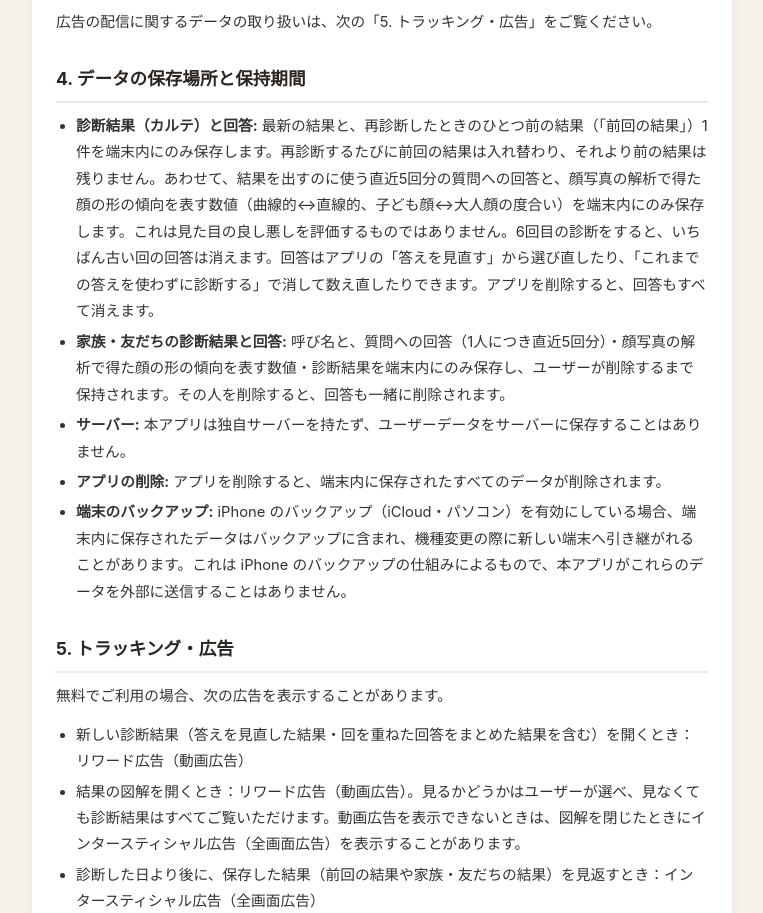
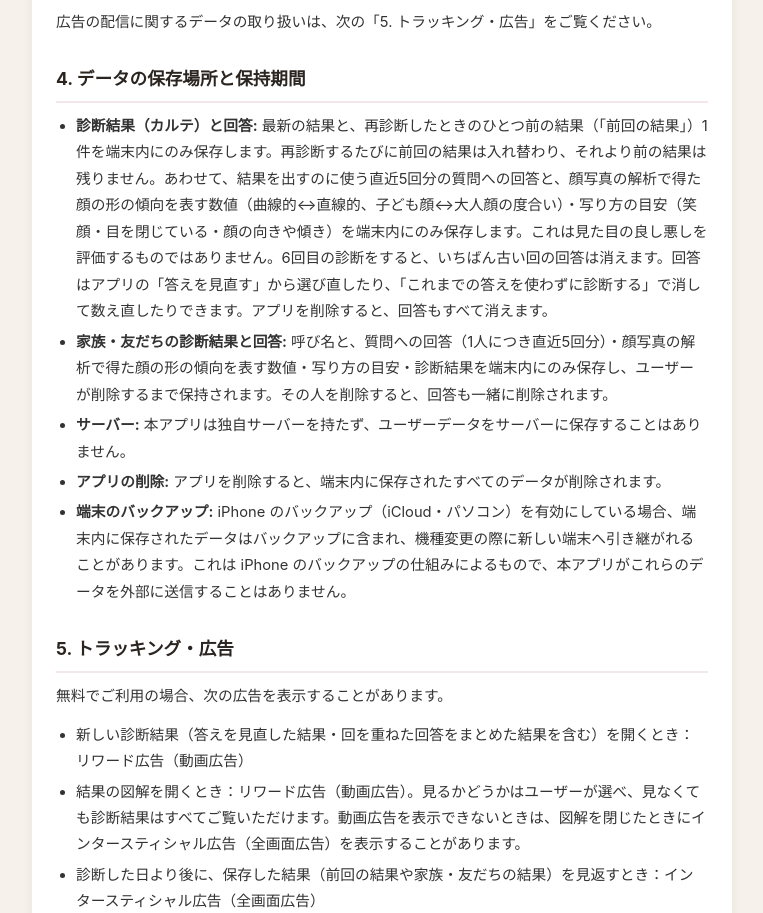
Before and after one commit to Appricot-jp/privacy, a plain HTML site: page jibunkarte/index.html in a window 1280 px wide. Shown: the part 1731-2644 px from the top of the page, without its empty margins (258-1021 px from the left). Drawn offline with Linux system fonts and the light colour scheme.

Commit message:
docs: じぶんカルテのポリシー4章にも写り方の目安の保存を書く(1章・説明文と揃える)

```diff
--- a/jibunkarte/index.html
+++ b/jibunkarte/index.html
@@ -68,8 +68,8 @@
 
         <h2>4. データの保存場所と保持期間</h2>
         <ul>
-            <li><strong>診断結果（カルテ）と回答:</strong> 最新の結果と、再診断したときのひとつ前の結果（「前回の結果」）1件を端末内にのみ保存します。再診断するたびに前回の結果は入れ替わり、それより前の結果は残りません。あわせて、結果を出すのに使う直近5回分の質問への回答と、顔写真の解析で得た顔の形の傾向を表す数値（曲線的↔直線的、子ども顔↔大人顔の度合い）を端末内にのみ保存します。これは見た目の良し悪しを評価するものではありません。6回目の診断をすると、いちばん古い回の回答は消えます。回答はアプリの「答えを見直す」から選び直したり、「これまでの答えを使わずに診断する」で消して数え直したりできます。アプリを削除すると、回答もすべて消えます。</li>
-            <li><strong>家族・友だちの診断結果と回答:</strong> 呼び名と、質問への回答（1人につき直近5回分）・顔写真の解析で得た顔の形の傾向を表す数値・診断結果を端末内にのみ保存し、ユーザーが削除するまで保持されます。その人を削除すると、回答も一緒に削除されます。</li>
+            <li><strong>診断結果（カルテ）と回答:</strong> 最新の結果と、再診断したときのひとつ前の結果（「前回の結果」）1件を端末内にのみ保存します。再診断するたびに前回の結果は入れ替わり、それより前の結果は残りません。あわせて、結果を出すのに使う直近5回分の質問への回答と、顔写真の解析で得た顔の形の傾向を表す数値（曲線的↔直線的、子ども顔↔大人顔の度合い）・写り方の目安（笑顔・目を閉じている・顔の向きや傾き）を端末内にのみ保存します。これは見た目の良し悪しを評価するものではありません。6回目の診断をすると、いちばん古い回の回答は消えます。回答はアプリの「答えを見直す」から選び直したり、「これまでの答えを使わずに診断する」で消して数え直したりできます。アプリを削除すると、回答もすべて消えます。</li>
+            <li><strong>家族・友だちの診断結果と回答:</strong> 呼び名と、質問への回答（1人につき直近5回分）・顔写真の解析で得た顔の形の傾向を表す数値・写り方の目安・診断結果を端末内にのみ保存し、ユーザーが削除するまで保持されます。その人を削除すると、回答も一緒に削除されます。</li>
             <li><strong>サーバー:</strong> 本アプリは独自サーバーを持たず、ユーザーデータをサーバーに保存することはありません。</li>
             <li><strong>アプリの削除:</strong> アプリを削除すると、端末内に保存されたすべてのデータが削除されます。</li>
             <li><strong>端末のバックアップ:</strong> iPhone のバックアップ（iCloud・パソコン）を有効にしている場合、端末内に保存されたデータはバックアップに含まれ、機種変更の際に新しい端末へ引き継がれることがあります。これは iPhone のバックアップの仕組みによるもので、本アプリがこれらのデータを外部に送信することはありません。</li>
```
